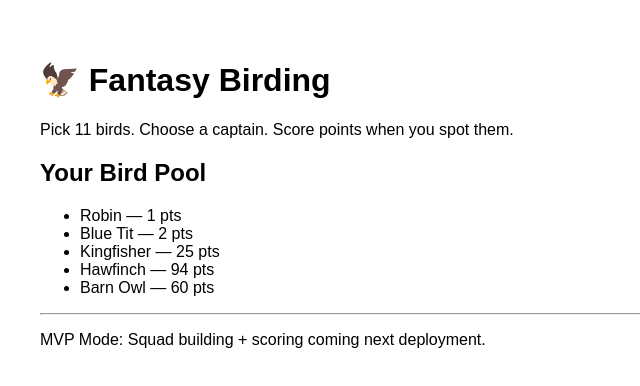
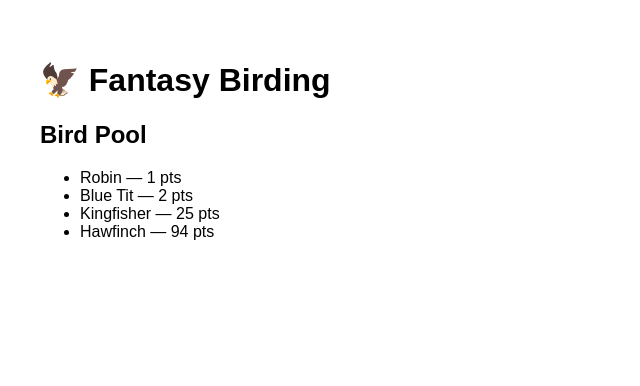
Before and after one commit to crawshawsammy-commits/fantasy-birding, a Next.js app: page / in a window 1280 px wide. Shown: the top 386 px of the page, without its empty margins (0-640 px from the left). Built offline with nearby package versions, Linux system fonts and the light colour scheme.

Commit message:
Refactor Home component and bird data display
Removed introductory text and updated the bird mapping function.

```diff
--- a/app/page.tsx
+++ b/app/page.tsx
@@ -1,29 +1,24 @@
-import birds from "../data/birds.json"
+const birds = [
+  { id: 1, name: "Robin", points: 1 },
+  { id: 2, name: "Blue Tit", points: 2 },
+  { id: 3, name: "Kingfisher", points: 25 },
+  { id: 4, name: "Hawfinch", points: 94 }
+]
 
 export default function Home() {
   return (
     <main style={{ padding: 40 }}>
       <h1>🦅 Fantasy Birding</h1>
 
-      <p>
-        Pick 11 birds. Choose a captain. Score points when you spot them.
-      </p>
-
-      <h2>Your Bird Pool</h2>
+      <h2>Bird Pool</h2>
 
       <ul>
-        {birds.map((b: any) => (
+        {birds.map((b) => (
           <li key={b.id}>
             {b.name} — {b.points} pts
           </li>
         ))}
       </ul>
-
-      <hr />
-
-      <p>
-        MVP Mode: Squad building + scoring coming next deployment.
-      </p>
     </main>
   )
 }
```
